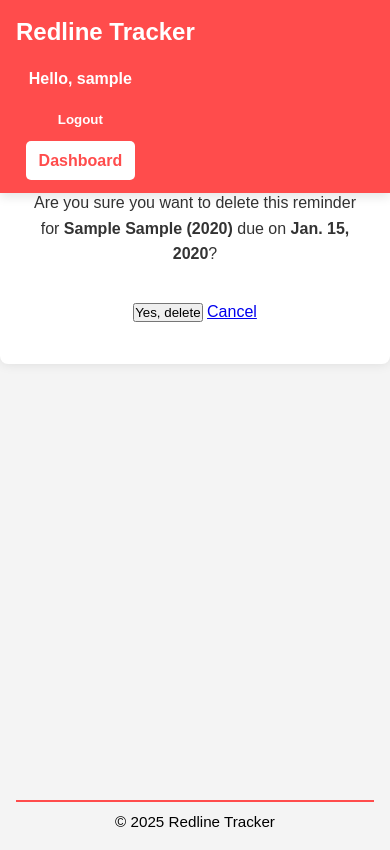
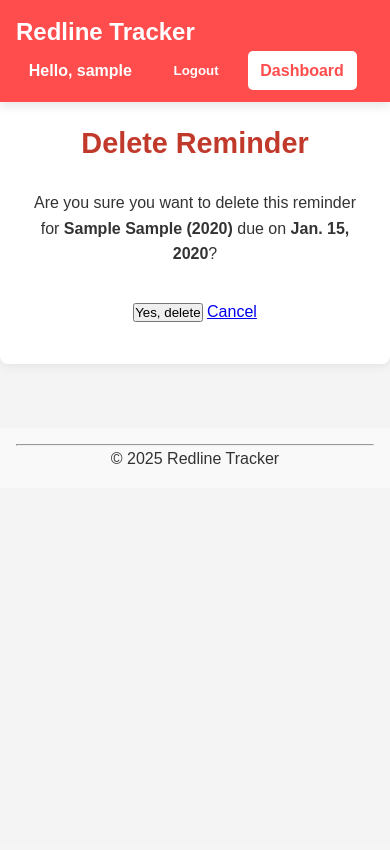
Before and after one commit to xiokevc/redline-tracker, a Django app: page /reminder/1/delete/ in a window 390 px wide. After the commit the page ends 464 px from the top, so only its background shows below. Run offline with Django 5.2, Linux system fonts and the light colour scheme; a user stored in the database is signed in; tables that the repository leaves empty hold one stand-in row (values such as "Sample post").

Commit message:
revised nav bar

```diff
--- a/static/tracker/css/base.css
+++ b/static/tracker/css/base.css
@@ -28,7 +28,7 @@ body {
     max-width: 1200px;
     margin: 0 auto;
     display: flex;
-    justify-content: space-between;
+    justify-content: space-between; /* logo left, links right */
     align-items: center;
     flex-wrap: wrap;
 }
@@ -45,7 +45,6 @@ body {
     display: flex;
     gap: 1rem;
     align-items: center;
-    flex-wrap: wrap;
 }
 
 .nav-links li {
@@ -64,10 +63,9 @@ body {
     cursor: pointer;
     padding: 0.4rem 0.8rem;
     border-radius: 5px;
-    transition: all 0.3s ease;
+    transition: 0.3s;
 }
 
-/* Navbar Buttons */
 .nav-links li a.primary-btn {
     background-color: #fff;
     color: #ff4c4c;
@@ -81,7 +79,6 @@ body {
 .nav-links li a.secondary-btn {
     background-color: transparent;
     border: 2px solid #fff;
-    color: #fff;
 }
 
 .nav-links li a.secondary-btn:hover {
@@ -92,8 +89,7 @@ body {
 .logout-btn {
     background-color: #555;
     color: #fff;
-    padding: 0.4rem 0.8rem;
-    border-radius: 5px;
+    border: none;
 }
 
 .logout-btn:hover {
@@ -103,64 +99,11 @@ body {
 /* Main content spacing to avoid navbar overlap */
 main {
     margin-top: 80px; /* height of navbar */
-    min-height: calc(100vh - 140px); /* account for header + footer */
 }
 
 /* Footer */
 .footer {
     text-align: center;
     padding: 1rem;
-    background-color: #ffffff00;
-    color: #000000;
-    width: 100%;
-    position: relative;
+    background-color: #f9f9f9;
 }
-
-.footer hr {
-    border: 0;
-    border-top: 2px solid #ff4c4c;
-    margin-bottom: 0.5rem;
-    width: 100%;
-}
-
-.footer p {
-    margin: 0;
-    font-size: 0.95rem;
-    font-weight: 500;
-}
-
-/* Buttons Theme (reusable) */
-.primary-btn {
-    background-color: #ff4c4c;
-    color: #fff;
-    border: none;
-}
-
-.primary-btn:hover {
-    background-color: #e63b3b;
-}
-
-.secondary-btn {
-    background-color: transparent;
-    border: 2px solid #fff;
-    color: #fff;
-}
-
-.secondary-btn:hover {
-    background-color: #fff;
-    color: #333;
-}
-
-/* Responsive Navbar */
-@media (max-width: 768px) {
-    .nav-container {
-        flex-direction: column;
-        align-items: flex-start;
-        gap: 0.5rem;
-    }
-    .nav-links {
-        flex-direction: column;
-        width: 100%;
-        gap: 0.5rem;
-    }
-}
--- a/tracker/templates/tracker/base.html
+++ b/tracker/templates/tracker/base.html
@@ -13,9 +13,11 @@
 <body>
     <!-- Navbar -->
     <header class="navbar">
-        <div class="container nav-container">
+        <div class="nav-container">
+            <!-- Logo aligned left -->
             <a href="{% url 'tracker:landing' %}" class="logo">Redline Tracker</a>
-            <nav aria-label="Primary navigation">
+
+            <!-- Links aligned right -->
             <ul class="nav-links">
                 {% if user.is_authenticated %}
                     <li><span>Hello, {{ user.username }}</span></li>
@@ -31,12 +33,11 @@
                     <li><a href="{% url 'tracker:signup' %}" class="btn secondary-btn">Sign Up</a></li>
                 {% endif %}
             </ul>
-            </nav>
         </div>
     </header>
 
     <!-- Main content -->
-    <main class="site-main">
+    <main>
         {% block content %}{% endblock %}
     </main>
 
```
Lines whose indentation alone changed are shown as unchanged.
